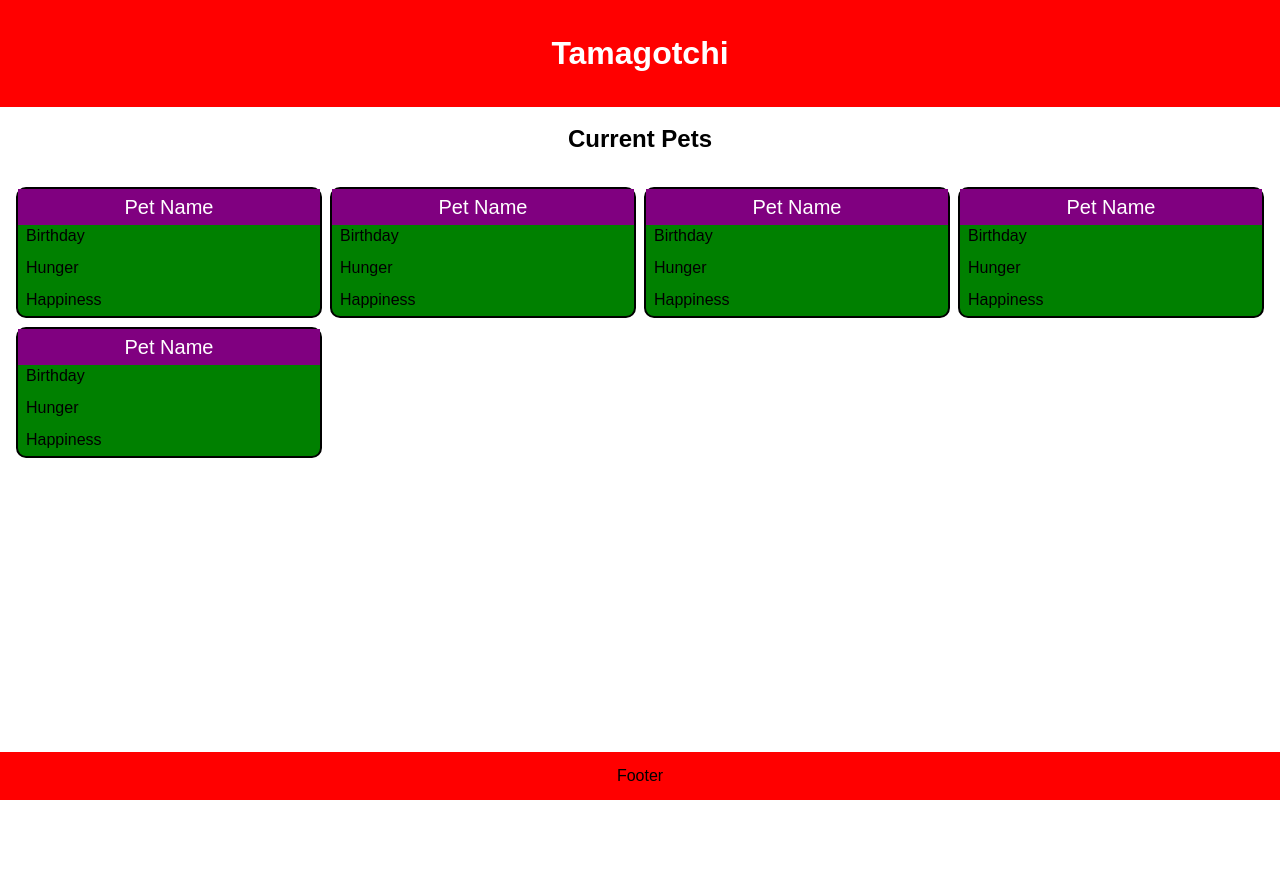
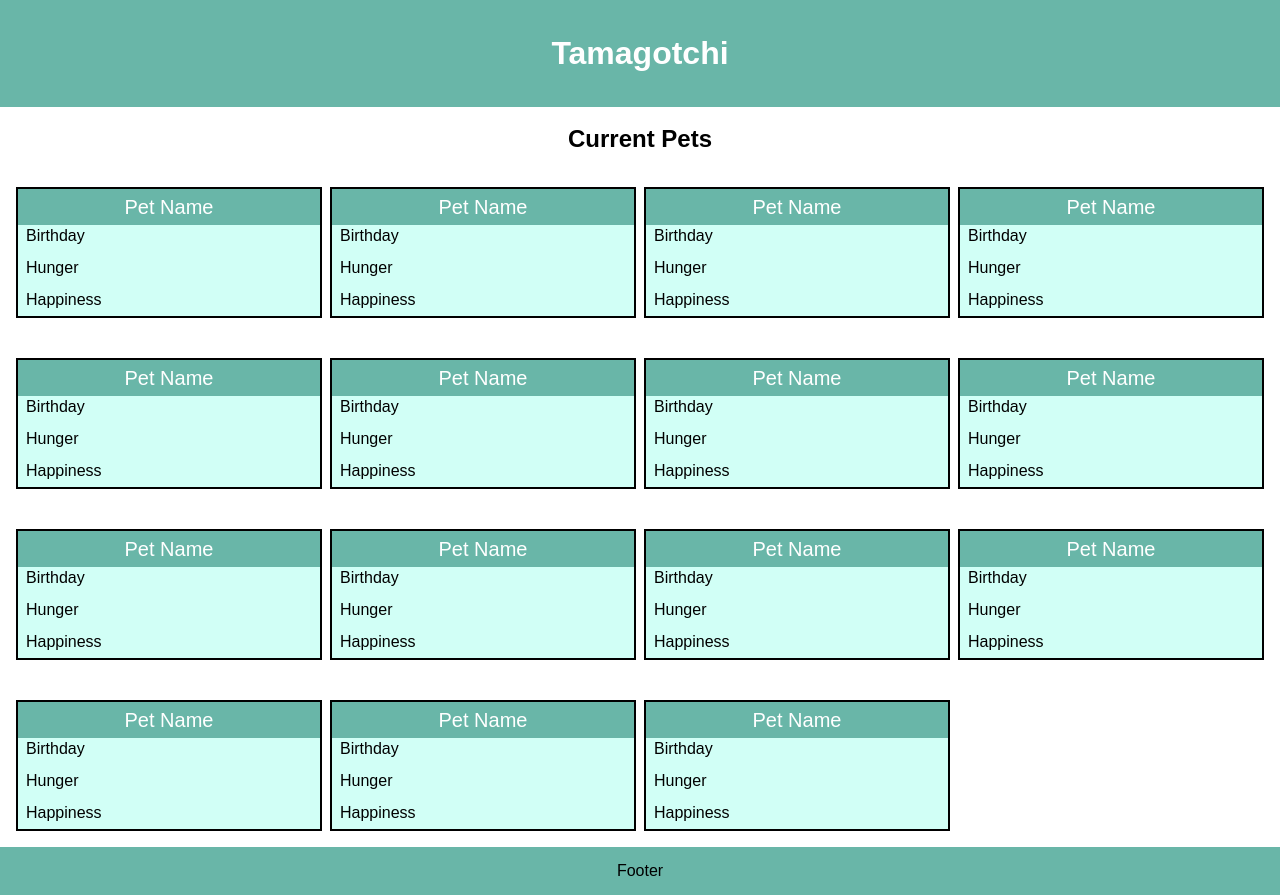
Before and after one commit to Natejjp/tamagotchi-front-end, a React (Create React App) app: page / in a window 1280 px wide. Before the commit the page ends 800 px from the top, so only its background shows below. Built offline with nearby package versions, Linux system fonts and the light colour scheme.

Commit message:
CSS changes

```diff
--- a/src/components/Home.jsx
+++ b/src/components/Home.jsx
@@ -46,6 +46,86 @@
           <li>Hunger</li>
           <li>Happiness</li>
         </ul>
+        <ul>
+          <li className="name">
+            <Link to="/1">Pet Name</Link>
+          </li>
+          <li>Birthday</li>
+          <li>Hunger</li>
+          <li>Happiness</li>
+        </ul>
+        <ul>
+          <li className="name">
+            <Link to="/1">Pet Name</Link>
+          </li>
+          <li>Birthday</li>
+          <li>Hunger</li>
+          <li>Happiness</li>
+        </ul>
+        <ul>
+          <li className="name">
+            <Link to="/1">Pet Name</Link>
+          </li>
+          <li>Birthday</li>
+          <li>Hunger</li>
+          <li>Happiness</li>
+        </ul>
+        <ul>
+          <li className="name">
+            <Link to="/1">Pet Name</Link>
+          </li>
+          <li>Birthday</li>
+          <li>Hunger</li>
+          <li>Happiness</li>
+        </ul>
+        <ul>
+          <li className="name">
+            <Link to="/1">Pet Name</Link>
+          </li>
+          <li>Birthday</li>
+          <li>Hunger</li>
+          <li>Happiness</li>
+        </ul>
+        <ul>
+          <li className="name">
+            <Link to="/1">Pet Name</Link>
+          </li>
+          <li>Birthday</li>
+          <li>Hunger</li>
+          <li>Happiness</li>
+        </ul>
+        <ul>
+          <li className="name">
+            <Link to="/1">Pet Name</Link>
+          </li>
+          <li>Birthday</li>
+          <li>Hunger</li>
+          <li>Happiness</li>
+        </ul>
+        <ul>
+          <li className="name">
+            <Link to="/1">Pet Name</Link>
+          </li>
+          <li>Birthday</li>
+          <li>Hunger</li>
+          <li>Happiness</li>
+        </ul>
+        <ul>
+          <li className="name">
+            <Link to="/1">Pet Name</Link>
+          </li>
+          <li>Birthday</li>
+          <li>Hunger</li>
+          <li>Happiness</li>
+        </ul>
+        <ul>
+          <li className="name">
+            <Link to="/1">Pet Name</Link>
+          </li>
+          <li>Birthday</li>
+          <li>Hunger</li>
+          <li>Happiness</li>
+        </ul>
       </div>
     </>
   )
--- a/src/index.scss
+++ b/src/index.scss
@@ -17,7 +17,7 @@
 
 .header,
 .footer {
-  background-color: red;
+  background-color: rgb(105, 182, 168);
   padding: 1rem;
   text-align: center;
 }
@@ -34,14 +34,15 @@
     text-decoration: none;
   }
 }
+
 ul {
   list-style: none;
   padding-left: 0;
   border: 2px solid black;
-  background-color: green;
-  border-radius: 10px;
+  background-color: rgb(209, 255, 246);
+  // border-radius: 10px;
 
-  margin-bottom: -15px;
+  // margin-bottom: -15px;
 }
 
 li {
@@ -68,7 +69,7 @@
   font-size: 20px;
   text-align: center;
   margin-bottom: -5px;
-  background-color: purple;
+  background-color: rgb(105, 182, 168);
 }
 
 .name:hover {
```
